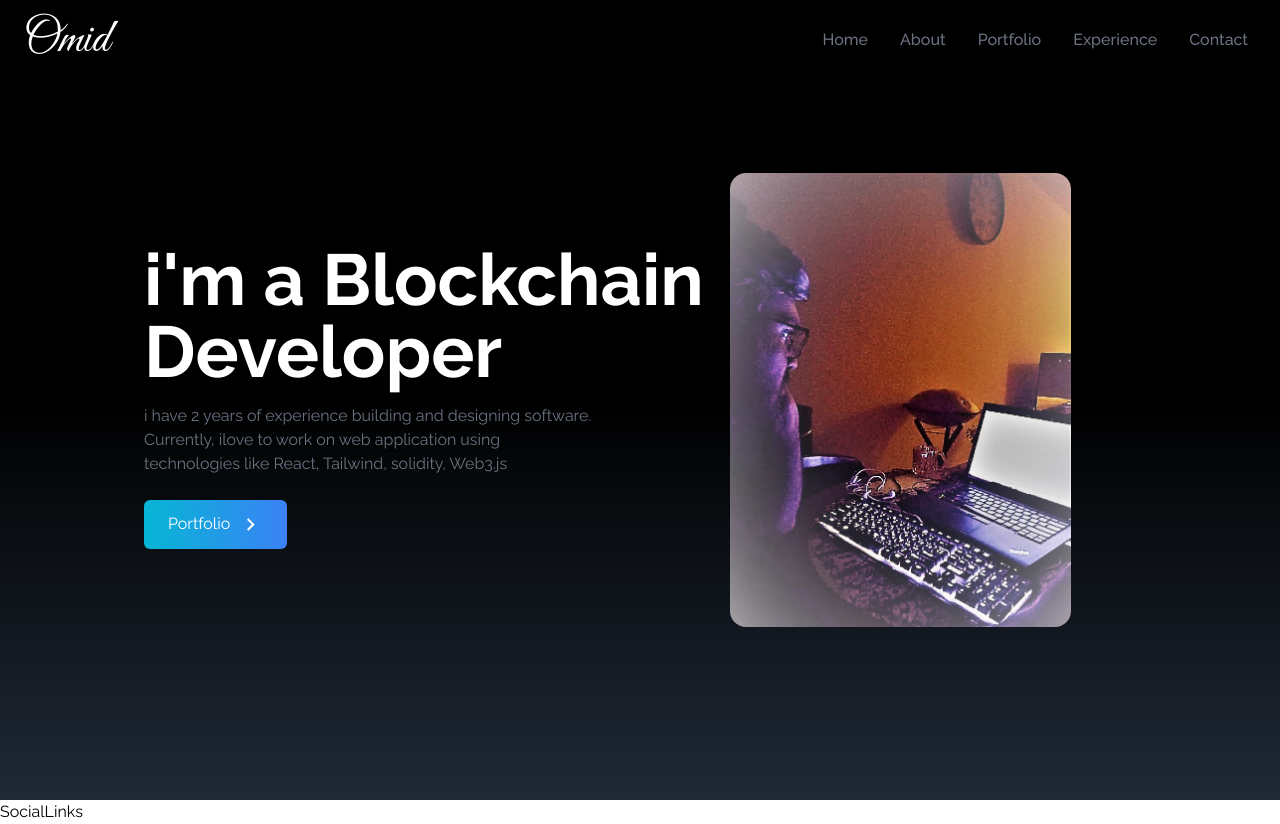
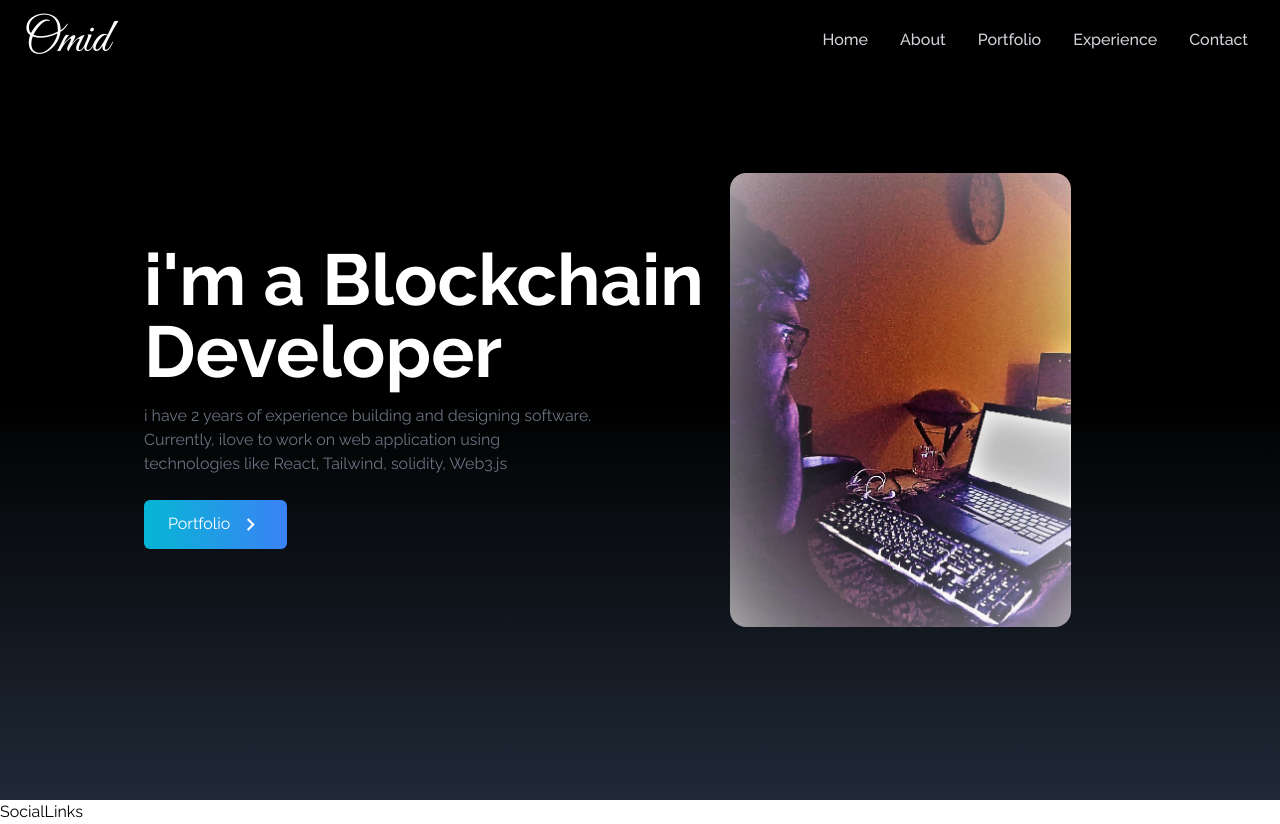
Before and after one commit to atroopa/React_portfolio_two, a React (Create React App) app: page / in a window 1280 px wide. Built offline with nearby package versions, Linux system fonts and the light colour scheme.

Commit message:
change navbar text gray 500 to 300

```diff
--- a/src/components/NavBar.jsx
+++ b/src/components/NavBar.jsx
@@ -37,11 +37,11 @@ const NavBar = () => {
         <ul className='hidden md:flex'>
             {links.map(link => (
                 <li key={link.id} className='px-4 cursor-pointer capitalize font-medium
-                    text-gray-500 hover:scale-105 duration-200'>{link.link}</li>
+                    text-gray-300 hover:scale-105 duration-200'>{link.link}</li>
             ))}
         </ul>
 
-        <div onClick={() => setNav(!nav)} className='cursor-pointer pr-4 z-10 text-gray-500 md:hidden'>
+        <div onClick={() => setNav(!nav)} className='cursor-pointer pr-4 z-10 text-gray-300 md:hidden'>
             {nav ? <FaTimes size={30} /> : <FaBars size={30} />}
         </div>
 
```
